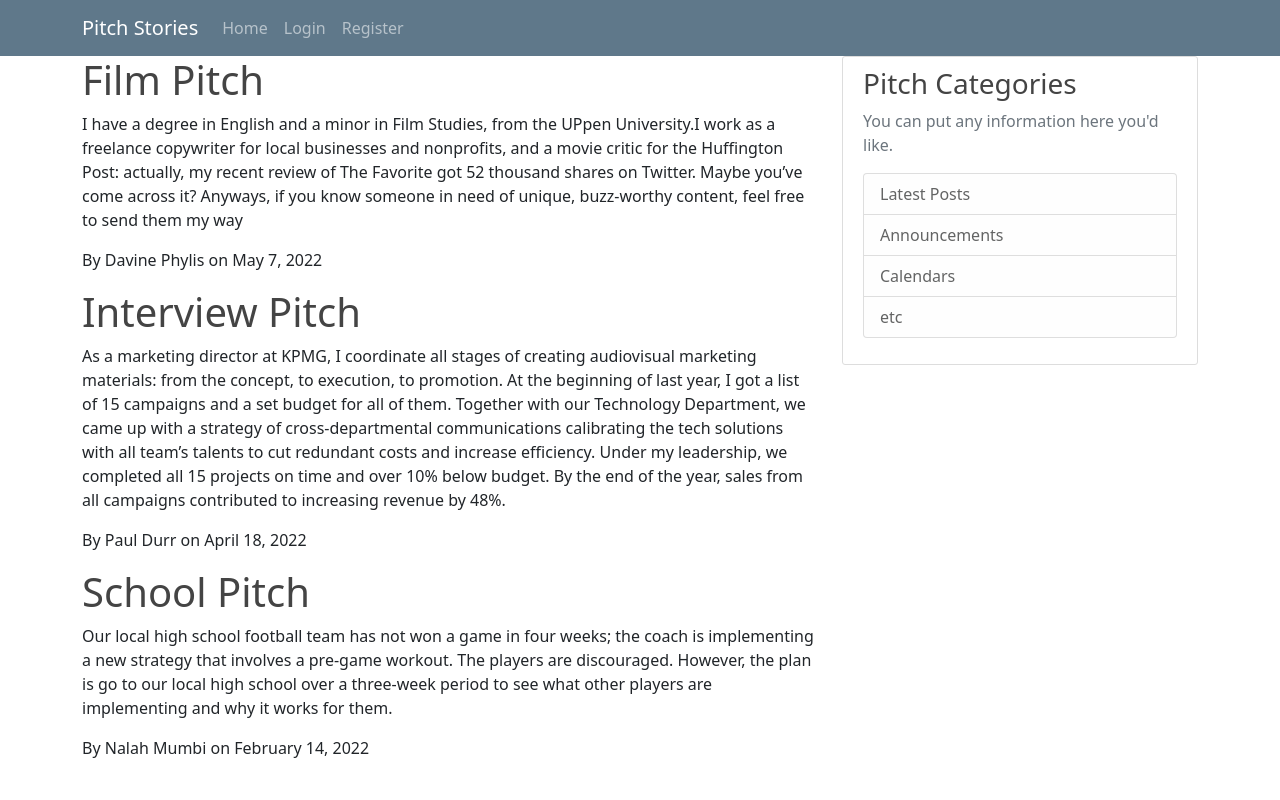
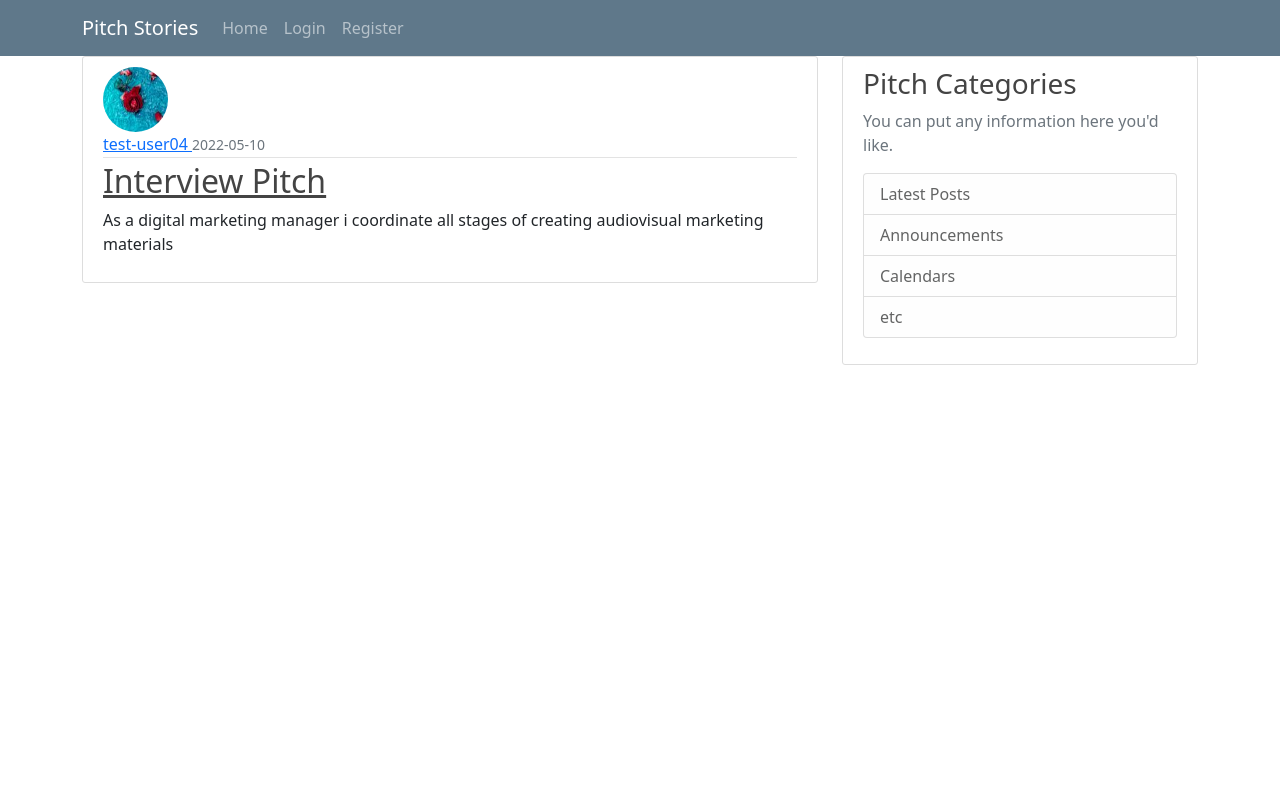
Before and after one commit to Davine-94/Pitch-stories, a Flask app: page / in a window 1280 px wide. Run offline with Flask 2, Linux system fonts and the light colour scheme; data comes from the database, SQL or seed files in the repository; both versions use the stored data as it was after the commit.

Commit message:
Changes made on the home page

```diff
--- a/app/static/css/index.css
+++ b/app/static/css/index.css
@@ -31,6 +31,40 @@
     border-radius: 3px;
     margin-bottom: 20px;
   }
+  .article-title {
+    color: #444444;
+  }
+
+  a.article-title:hover {
+    color: #428bca;
+    text-decoration: none;
+  }
+
+  .article-content {
+    white-space: pre-line;
+  }
+
+  .article-img {
+    height: 65px;
+    width: 65px;
+    margin-right: 16px;
+  }
+
+  .article-metadata {
+    padding-bottom: 1px;
+    margin-bottom: 4px;
+    border-bottom: 1px solid #e3e3e3
+  }
+
+  .article-metadata a:hover {
+    color: #333;
+    text-decoration: none;
+  }
+  .article-svg {
+    width: 25px;
+    height: 25px;
+    vertical-align: middle;
+  }
   .account-img {
     height: 125px;
     width: 125px;
--- a/app/templates/index.html
+++ b/app/templates/index.html
@@ -3,9 +3,17 @@
 <link rel="stylesheet" href="{{url_for('static',filename='css/index.css')}}" />
 {%endblock%}
 {%block content%}
-    {%for post in posts%}
-        <h1> {{ post.title }}</h1>
-        <p> {{ post.content }}</p>
-        <p>By {{ post.author }} on {{ post.date_posted }}</p>
+    {% for post in posts%}
+    <article class= 'media content-section'>
+        <img class='rounded-circle article-img' src="{{ url_for('static', filename='profile_pics/'+ post.author.image_file) }}">
+        <div class= 'media-body'>
+            <div class= 'article-metadata'>
+                <a class='mr-2' href='#'> {{ post.author.username}} </a>
+                <small class='text-muted'> {{post.date_posted.strftime('%Y-%m-%d')}}</small>
+            </div>
+            <h2><a class='article-title' href='#'>{{ post.title }}</a> </h2>
+            <p class = 'article-content'>{{ post.content }}</p>
+        </div>
+    </article>
     {%endfor%}
 {%endblock content%}
--- a/app/views.py
+++ b/app/views.py
@@ -7,30 +7,9 @@
 from app.models import User, Post
 from flask_login import login_user, current_user, logout_user, login_required
 
-
-posts = [
-    {
-        'author': 'Davine Phylis',
-        'title': 'Film Pitch',
-        'content':'I have a degree in English and a minor in Film Studies, from the UPpen University.I work as a freelance copywriter for local businesses and nonprofits, and a movie critic for the Huffington Post: actually, my recent review of The Favorite got 52 thousand shares on Twitter. Maybe you’ve come across it? Anyways, if you know someone in need of unique, buzz-worthy content, feel free to send them my way',
-        'date_posted':'May 7, 2022'
-    },
-    {
-        'author': 'Paul Durr',
-        'title': 'Interview Pitch',
-        'content':'As a marketing director at KPMG, I coordinate all stages of creating audiovisual marketing materials: from the concept, to execution, to promotion. At the beginning of last year, I got a list of 15 campaigns and a set budget for all of them. Together with our Technology Department, we came up with a strategy of cross-departmental communications calibrating the tech solutions with all team’s talents to cut redundant costs and increase efficiency. Under my leadership, we completed all 15 projects on time and over 10% below budget. By the end of the year, sales from all campaigns contributed to increasing revenue by 48%.',
-        'date_posted':'April 18, 2022'
-    },
-    {
-        'author': 'Nalah Mumbi',
-        'title':'School Pitch',
-        'content':'Our local high school football team has not won a game in four weeks; the coach is implementing a new strategy that involves a pre-game workout. The players are discouraged. However, the plan is go to our local high school over a three-week period to see what other players are implementing and why it works for them.',
-        'date_posted': 'February 14, 2022'
-    }
-    ]
-
 @app.route('/')
 def home():
+    posts = Post.query.all()
     title = 'Pitch Stories'
     return render_template('index.html', title=title, posts=posts)
 
@@ -105,6 +84,9 @@
 def new_post():
     form = PostForm()
     if form.validate_on_submit():
+        post = Post(title=form.title.data, content=form.content.data, author= current_user)
+        db.session.add(post)
+        db.session.commit()
         flash('Your post has been created','success')
         return redirect(url_for('home'))
     return render_template('create_post.html', title='New Pitch', form=form)
```
Also changed, not shown: app/site.db.
